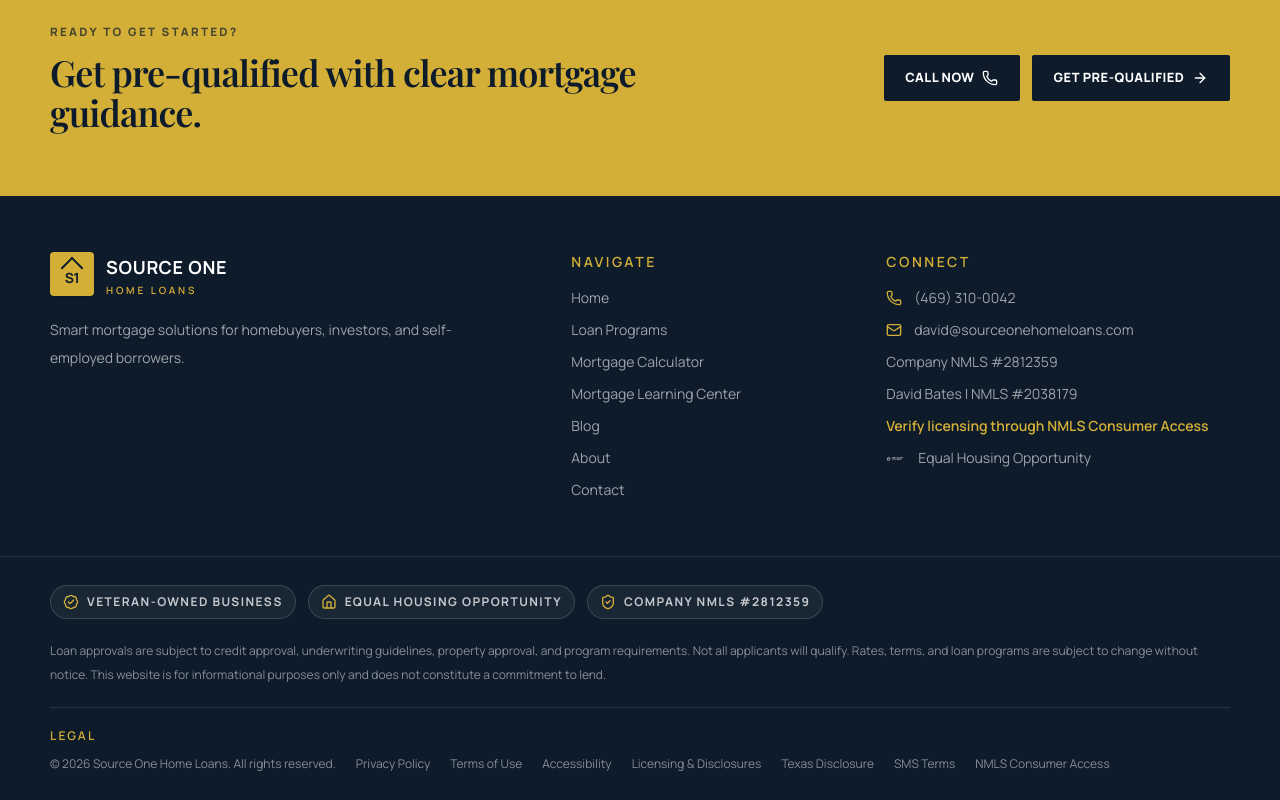
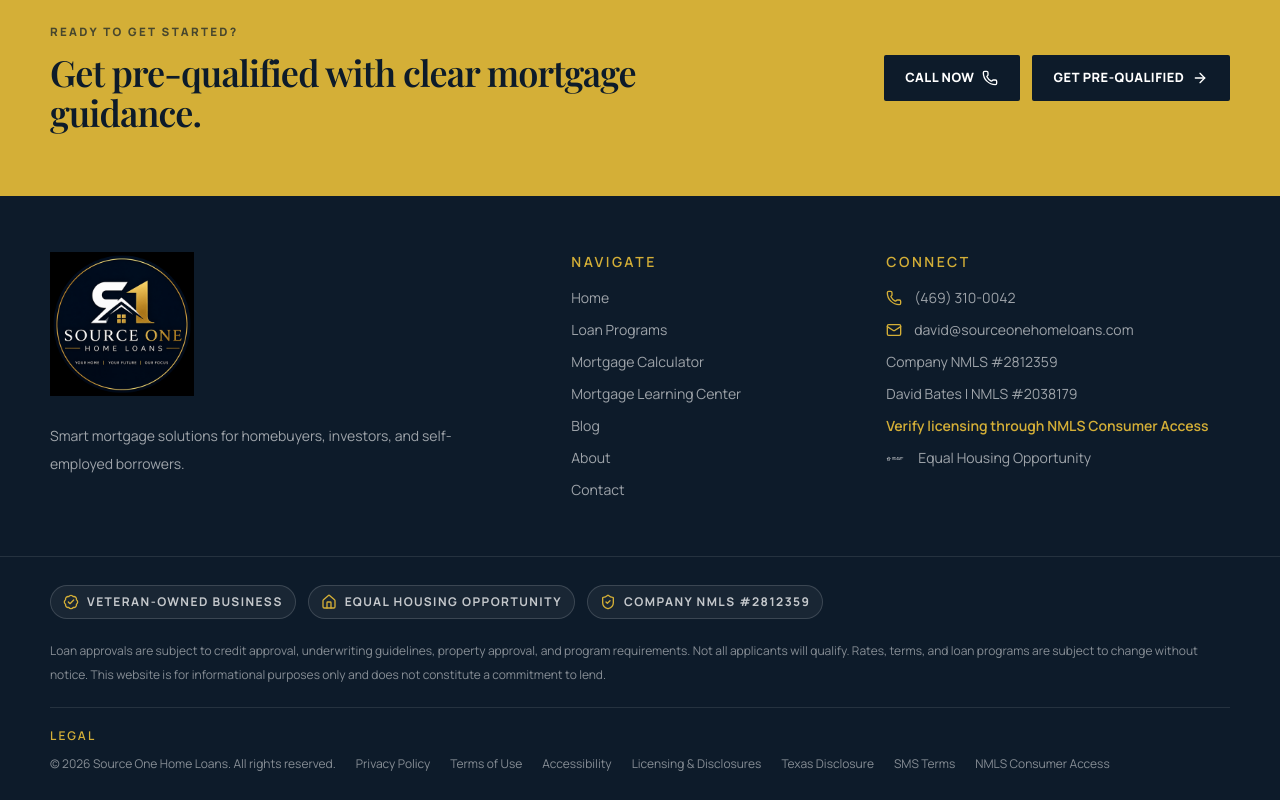
Before and after one commit to Source1HomeLoans/source-one-home-loans, a Next.js app: page / in a window 1280 px wide. Shown: the part 7593-8393 px from the top of the page. Built offline with nearby package versions, Linux system fonts and the light colour scheme; no server answers; a web font is replaced by a local one.

Commit message:
Use approved company logo in site footer

```diff
--- a/src/components/site-footer.tsx
+++ b/src/components/site-footer.tsx
@@ -1,7 +1,6 @@
 import Link from "next/link";
 import Image from "next/image";
 import { Mail, Phone } from "lucide-react";
-import { Logo } from "@/components/logo";
 import { TrustBadges } from "@/components/trust-badges";
 import { company, navigation } from "@/lib/site-data";
 
@@ -20,7 +19,16 @@
     <footer className="bg-navy text-white">
       <div className="container-shell grid gap-10 py-14 md:grid-cols-[1.4fr_0.8fr_1fr]">
         <div>
-          <Logo />
+          <Link href="/" aria-label="Source One Home Loans home" className="inline-block">
+            <Image
+              src="/branding/logo/source-one-approved-logo-400.png"
+              alt="Source One Home Loans"
+              width={144}
+              height={144}
+              className="h-36 w-36 object-contain"
+              priority={false}
+            />
+          </Link>
           <p className="mt-5 max-w-md text-sm leading-7 text-white/60">
             Smart mortgage solutions for homebuyers, investors, and self-employed borrowers.
           </p>
```
